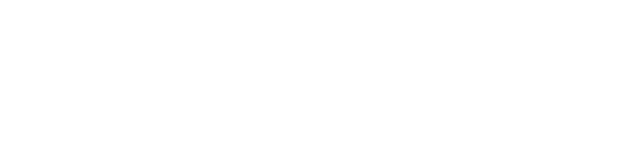
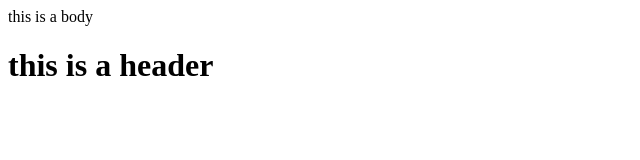
Before and after one commit to BinaryBelle/ChubbyBunny, a plain HTML site: page index.html in a window 1280 px wide. Shown: the whole page, without its empty margins (0-640 px from the left). Drawn offline with Linux system fonts and the light colour scheme.

Commit message:
Update index.html

```diff
--- a/index.html
+++ b/index.html
@@ -4,5 +4,7 @@
   </head>
 
   <body>
+    <p>this is a body</p>
+    <h1>this is a header</h1>
   </body>
 </html>
```
